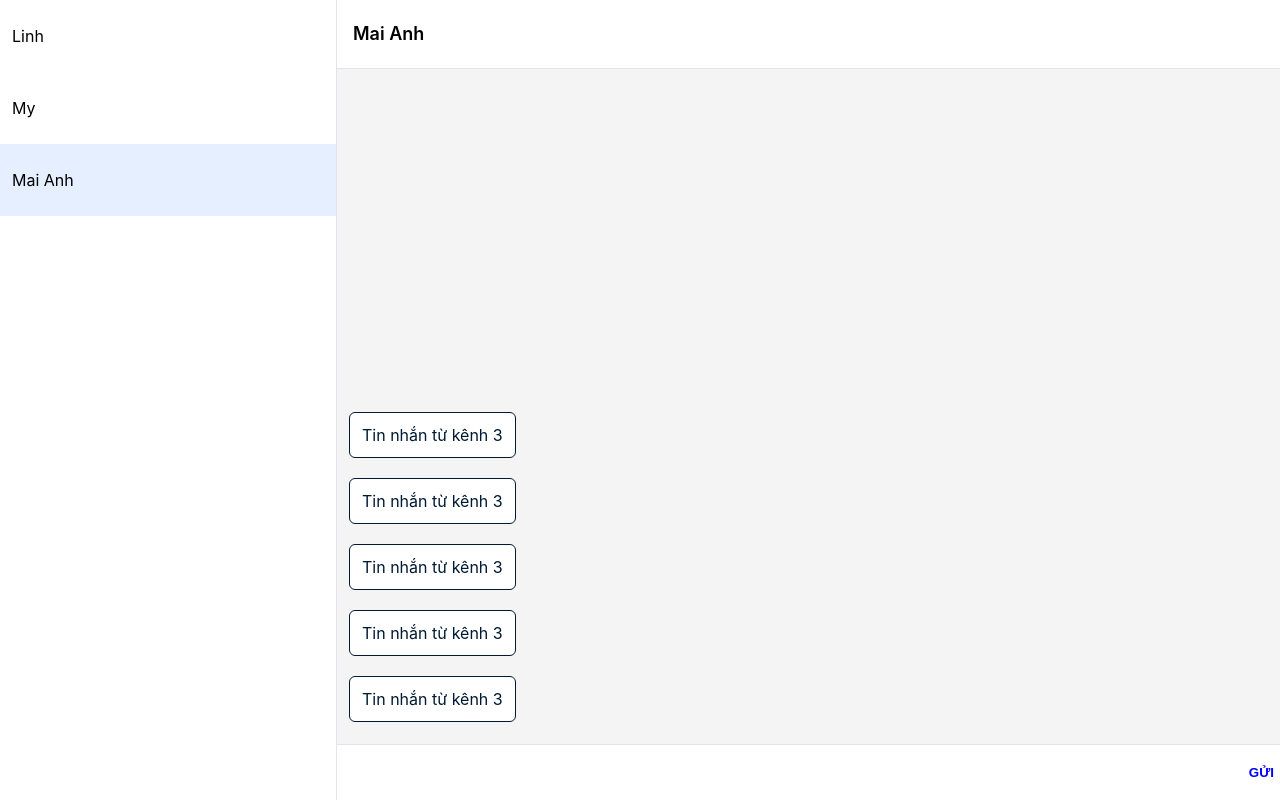
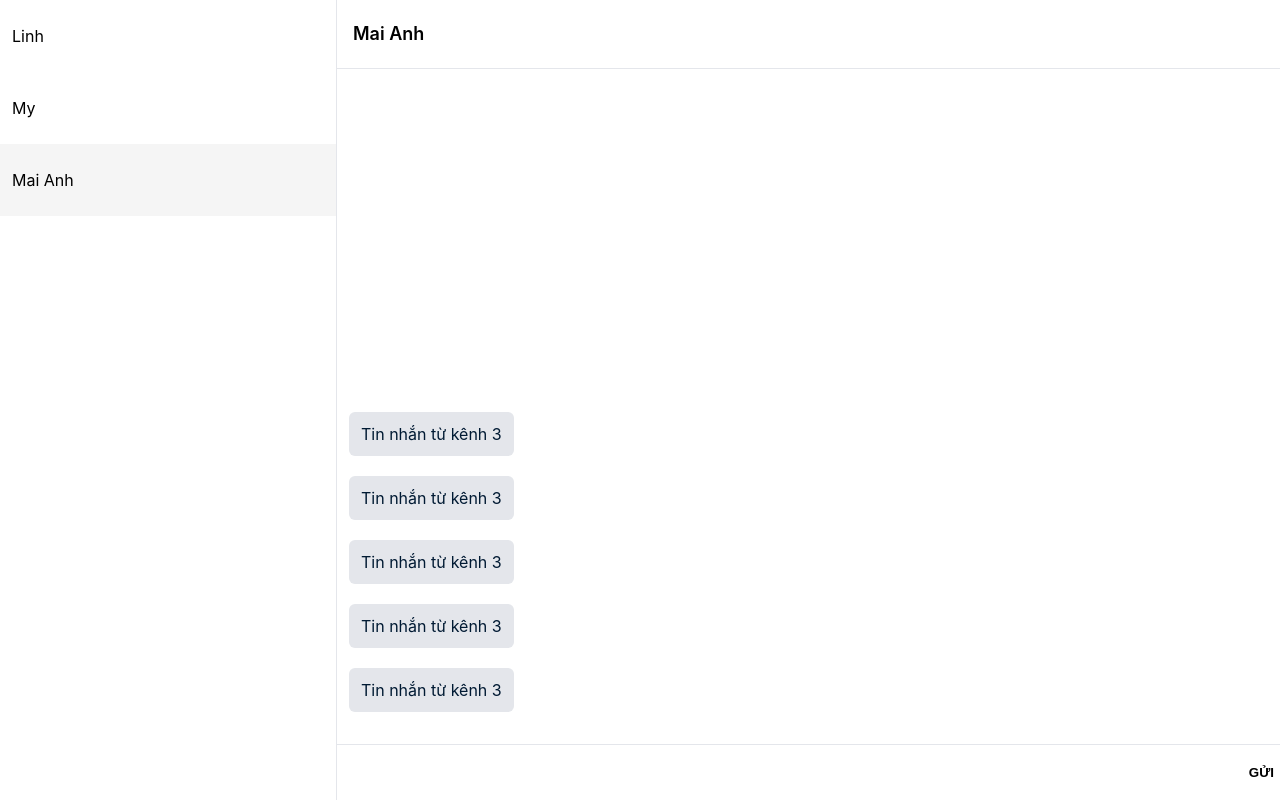
Before and after one commit to stilllove1511/chatUI, a React (Create React App) app: page / in a window 1280 px wide. Both pictures are taken after a click on the item "Mai Anh". Built offline with nearby package versions, Linux system fonts and the light colour scheme.

Commit message:
xoá ddeeeemdj input

```diff
--- a/src/component/Content.js
+++ b/src/component/Content.js
@@ -107,9 +107,6 @@ function Content(){
           </div>
 
           {/* input */}
-          <div className={style.underInput}>
-
-          </div >
 
           <div className={style.msInput}>
             <input
--- a/src/componentCSS/Content.module.css
+++ b/src/componentCSS/Content.module.css
@@ -28,10 +28,9 @@
 .detail{
   display: flex;
   flex-direction: column;
-  background-color: #f4f4f4;
   width: 100%;
-  border-color: #f4f4f4;
-  border-left: 1px solid #e1e4ea;
+  border-color: #e4e6eb;
+  border-left: 1px solid #e4e6eb;
   position: relative;
   height: inherit;
 }
@@ -43,7 +42,7 @@
   line-height: 68px;
   font-size: 18px;
   font-weight: 600;
-  border-bottom: 1px solid #e1e4ea;
+  border-bottom: 1px solid #e4e6eb;
 }
 
 .msContainer{
@@ -62,16 +61,11 @@
   flex-direction: column;
 }
 
-.underInput{
-  height: calc(25px + 12px + 18px);
-}
-
 .msInput{
   display: flex;
   width: inherit;
-  position: absolute;
   bottom: 0;
-  border-top: 1px solid #e1e4ea ;
+  border-top: 1px solid #e4e6eb ;
 }
 
 .msInputBar{
@@ -87,7 +81,6 @@
   border: none;
   background-color: white;
   border-radius: 0px;
-  color: blue;
   font-weight: 700;
 }
 .card{
@@ -98,10 +91,10 @@
   line-height: 72px;
 }
 .cardHover{
-  background-color: #f4f4f4 ;
+  background-color: #e4e6eb ;
 }
 .active{
-  background-color: #e5efff ;
+  background-color: #f5f5f5 ;
 }
 ::-webkit-scrollbar{
   width: 10px;
--- a/src/componentCSS/MessageItem.module.css
+++ b/src/componentCSS/MessageItem.module.css
@@ -1,15 +1,13 @@
 .msItem{
     align-self: flex-start;
-    background-color: white;
+    background-color: #e4e6eb;
     padding: 12px;
     border-radius: 6px;
     color: #001a33;
     margin: 0 12px;
-    border: 1px solid #001a33;
 }
 
 .isMe{
     align-self: flex-end;
-    background-color: #e5efff;
-    border: 1px solid white;
+    background-color: #e4e6eb;
 }
```
